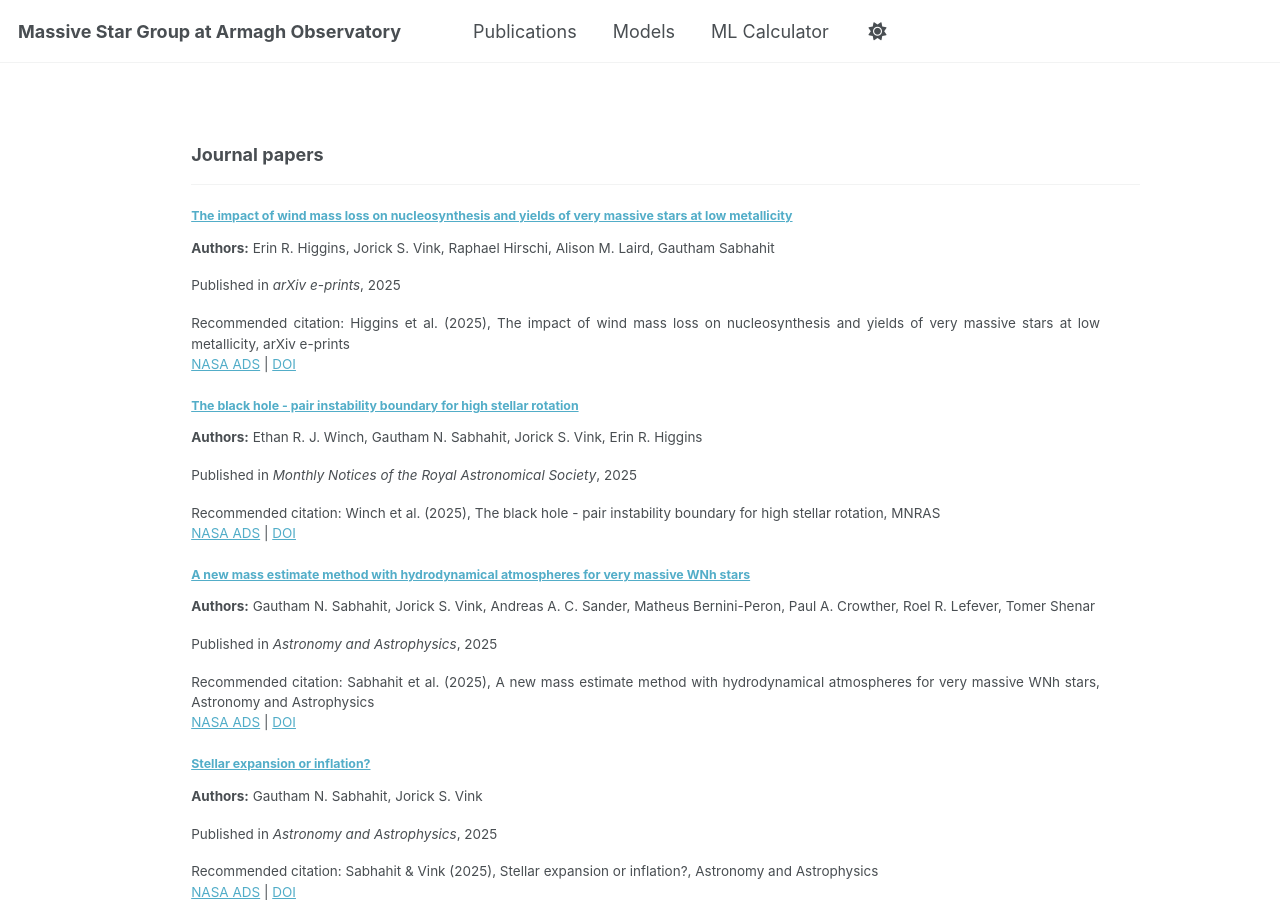
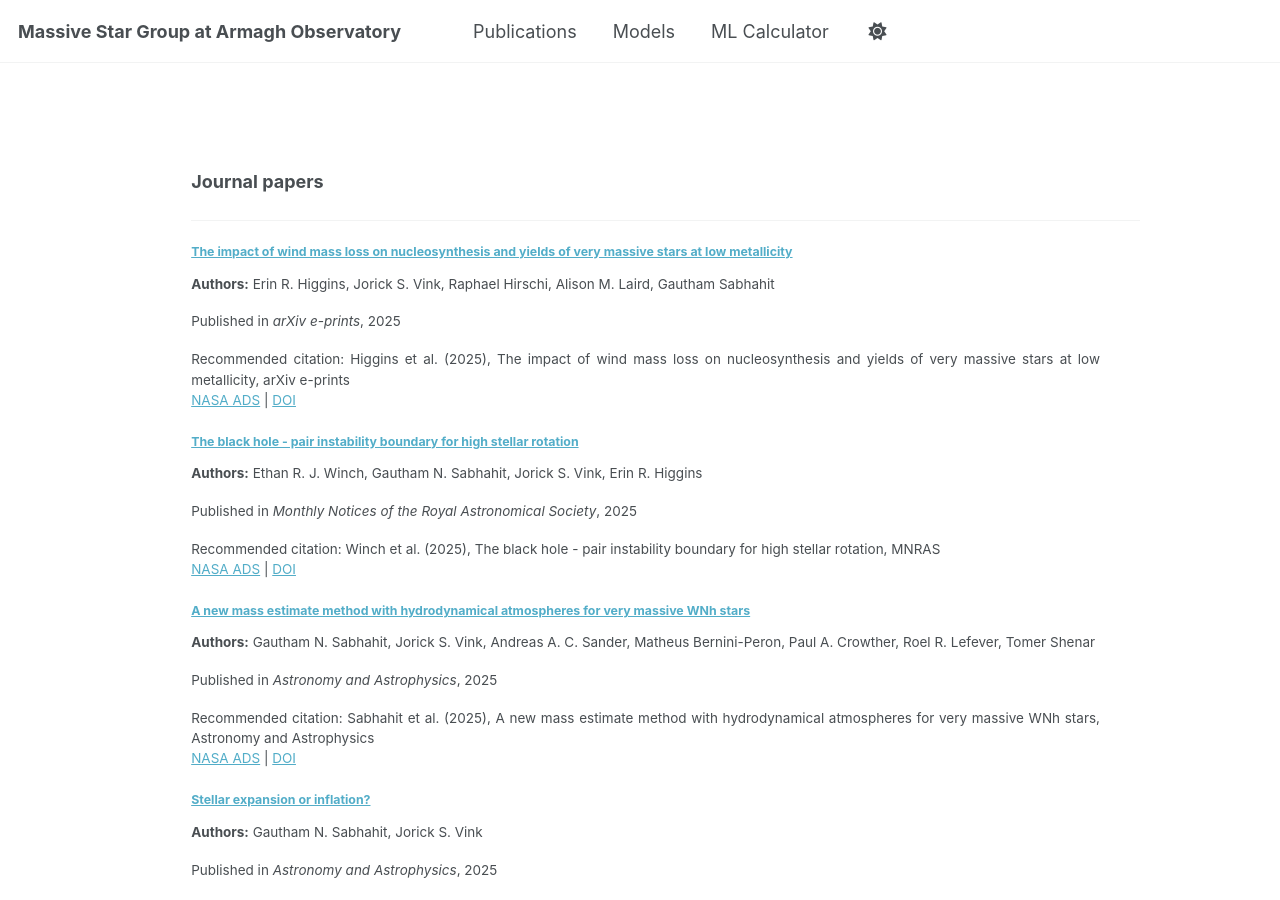
Before and after one commit to Mdot-com/mdot.com, a Jekyll site: the page built from _pages/publications.html, in a window 1280 px wide and 900 px high. Built offline with Jekyll 4.4.1, drawn with Linux system fonts in a browser that asks for light colours.

Commit message:
Update publications.html

```diff
--- a/_pages/publications.html
+++ b/_pages/publications.html
@@ -17,7 +17,7 @@ author_profile: true
         {% continue %}
       {% endif %}
       {% unless title_shown %}
-        <h1>{{ category[1].title }}</h1><hr />
+        <h2>{{ category[1].title }}</h2><hr />
         {% assign title_shown = true %}
       {% endunless %}
       {% include archive-single.html %}
```
